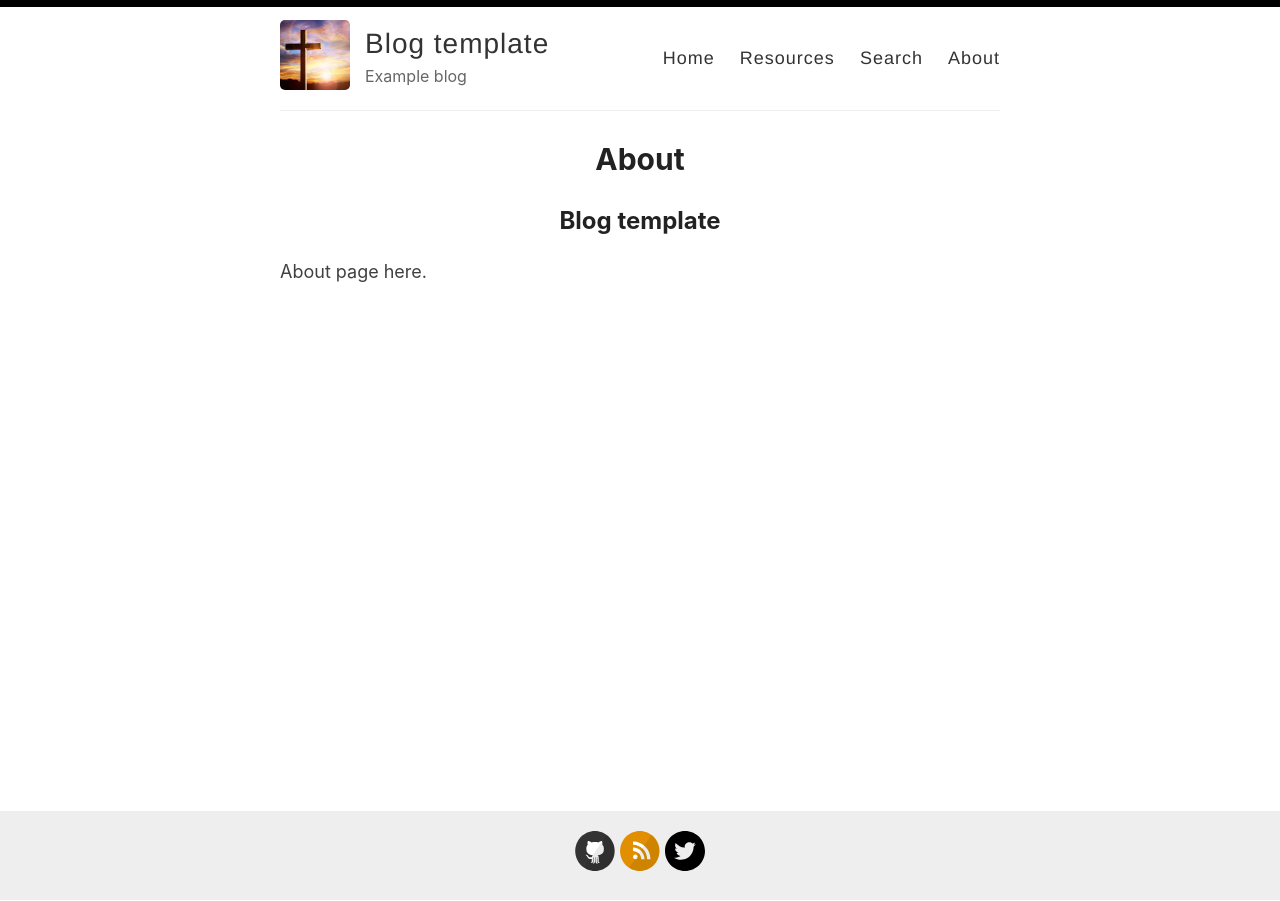
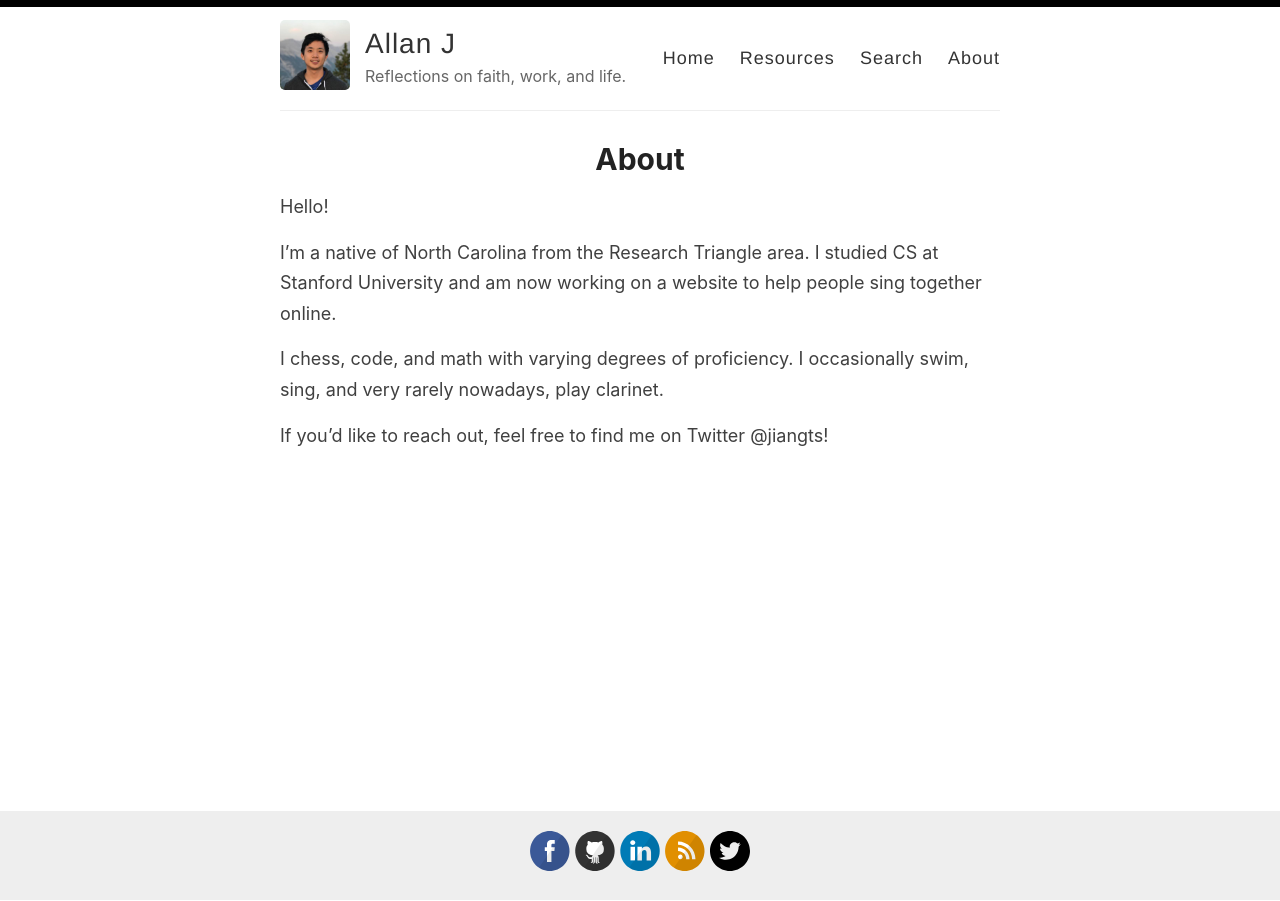
Before and after one commit to jiangts/jiangts.github.io, a Jekyll site: the page built from _pages/about.md, in a window 1280 px wide. Built offline with Jekyll 4.4.1, drawn with Linux system fonts in a browser that asks for light colours.

Commit message:
config template

```diff
--- a/_config.yml
+++ b/_config.yml
@@ -3,16 +3,16 @@
 #
 
 # Name of your site (displayed in the header)
-name: "Blog template"
+name: "Allan J"
 
 # Name of the author
-author: # "Allan Jiang"
+author: "Allan Jiang"
 
 # Short bio or description (displayed in the header)
-description: "Example blog"
+description: "Reflections on faith, work, and life."
 
 # URL of your avatar or profile pic (you could use your GitHub profile pic)
-avatar: /images/cross.jpg
+avatar: /images/github-pfp.jpeg
 
 #
 # Flags below are optional
@@ -22,11 +22,11 @@ avatar: /images/cross.jpg
 footer-links:
   dribbble:
   email:
-  facebook:
+  facebook: jiangts
   flickr:
-  github: jiangts/blog-template
+  github: jiangts/jiangts.github.io
   instagram:
-  linkedin:
+  linkedin: jiangts
   pinterest:
   rss: rss
   twitter: jiangts
@@ -45,14 +45,14 @@ google_analytics:
 
 # Your website URL (e.g. http://amitmerchant1990.github.io or http://www.amitmerchant.com)
 # Used for Sitemap.xml and your RSS feed
-url: https://jiangts.github.io/blog-template/
+url: https://jiangts.github.io/
 # enforce_ssl: https://www.amitmerchant.com/reverie
 
 # If you're hosting your site at a Project repository on GitHub pages
 # (http://yourusername.github.io/repository-name)
 # and NOT your User repository (http://yourusername.github.io)
 # then add in the baseurl here, like this: "/repository-name"
-baseurl: "/blog-template"
+baseurl: "/"
 
 #
 # !! You don't need to change any of the configuration flags below !!
--- a/_pages/about.md
+++ b/_pages/about.md
@@ -4,6 +4,10 @@ title: About
 permalink: /about/
 ---
 
-## Blog template
+Hello!
 
-About page here.
+I’m a native of North Carolina from the Research Triangle area. I studied CS at Stanford University and am now working on a website to help people sing together online.
+
+I chess, code, and math with varying degrees of proficiency. I occasionally swim, sing, and very rarely nowadays, play clarinet.
+
+If you’d like to reach out, feel free to find me on Twitter @jiangts!
```
Also changed, not shown: _pages/resources.md (+7 -3 lines), favicon.ico, images/github-pfp.jpeg (added).
